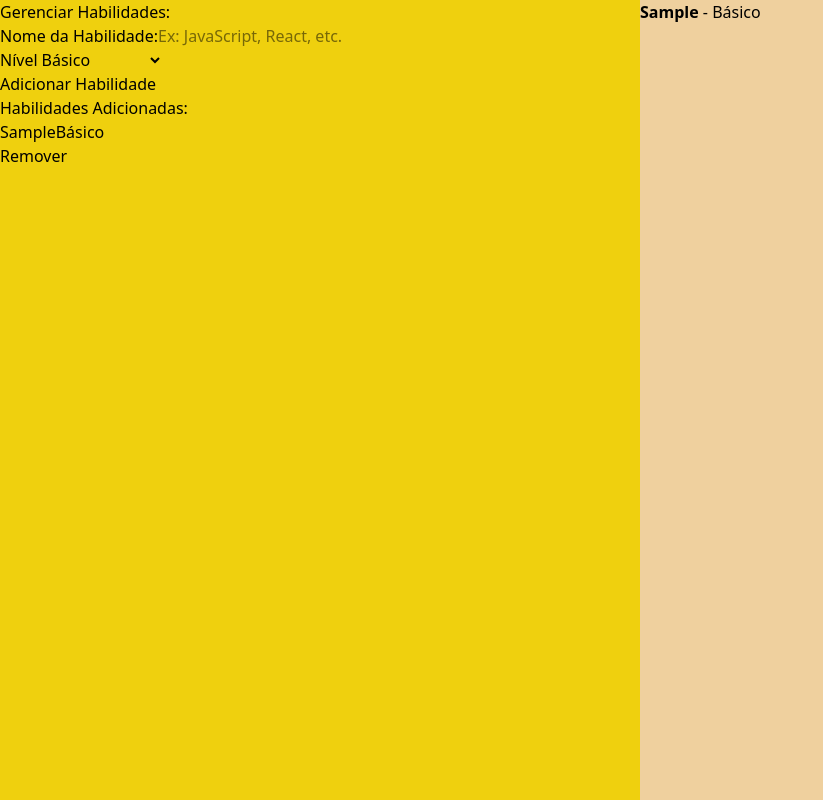
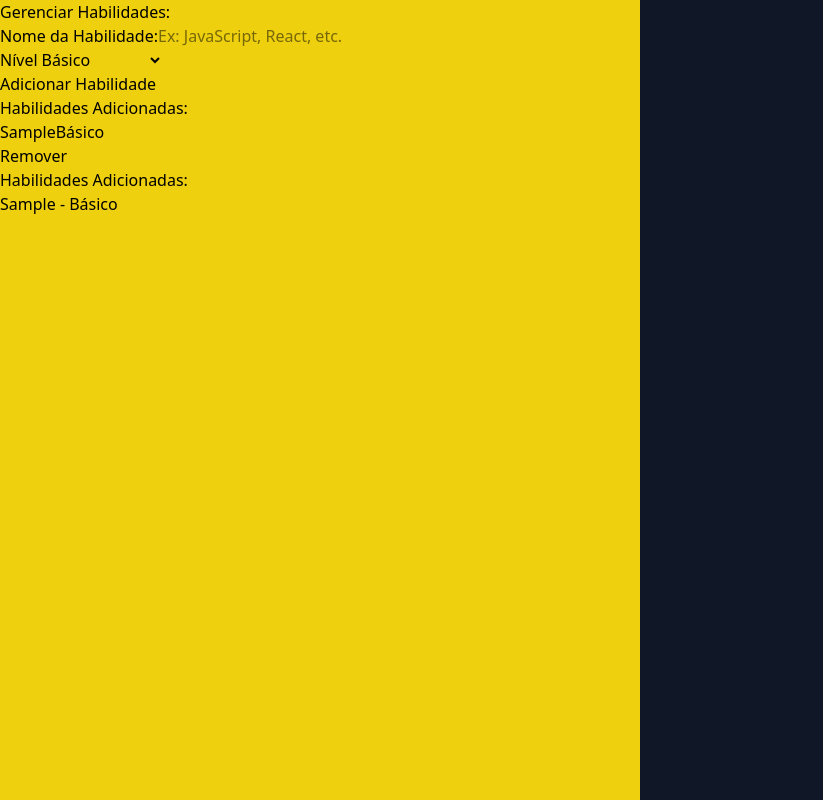
Before and after one commit to RuiGomes111/Gerador-de-CV-Inteligente, a React (Vite) app in the folder gerador_cv/: page / in a window 1280 px wide. Both pictures are taken after typing "Sample" into the empty fields and a click on the button "Adicionar Habilidade". Shown: the whole page, without its empty margins (0-823 px from the left). Built offline with nearby package versions, Linux system fonts and the light colour scheme.

Commit message:
adicionais no App.tsx

```diff
--- a/gerador_cv/src/App.tsx
+++ b/gerador_cv/src/App.tsx
@@ -10,12 +10,17 @@ interface Habilidade {
 function App() {
 
 const [habilidades, setHabilidades] = useState<Habilidade[]>([]);
+
 const handleAdicioanarHabilidade = (habilidade: Omit<Habilidade, "id">) => {
   const novaHabilidade: Habilidade = {
     ...habilidade,
-    id: habilidades.length > 0 ? habilidades[habilidades.length - 1].id + 1 : 1,
+    id: Date.now(),
   };
   setHabilidades([...habilidades, novaHabilidade]);
+};
+
+const handleRemoverHabilidade = (id: number) => {
+  setHabilidades(habilidades.filter(hab => hab.id !== id));
 };
 
     return (
@@ -24,24 +29,17 @@ const handleAdicioanarHabilidade = (habilidade: Omit<Habilidade, "id">) => {
         <FormularioHabilidades
           habilidades={habilidades}
           onAdicionarHabilidade={handleAdicioanarHabilidade}
-          onRemoverHabilidade={(id: number) => setHabilidades(habilidades.filter(hab => hab.id !== id))}
+          onRemoverHabilidade={handleRemoverHabilidade}
         />
+
+        <div>
+        <h2>Habilidades Adicionadas:</h2>
+        {habilidades.map((hab) => (
+          <div key={hab.id}>
+            {hab.nome} - {hab.nivel}
         </div>
-
-      <div className="bg-[#EFD09E]">
-        <div className="Habilidades">
-          {habilidades.length === 0 ? (
-            <p>Ainda não foram adicionadas habilidades</p>
-          ) : (
-            <ul>
-              {habilidades.map((hab) => (
-                <li key={hab.id}>
-                  <strong>{hab.nome}</strong> - {hab.nivel}
-                </li>
-              ))}
-            </ul>
-          )}
-        </div>
+        ))}
+      </div>
       </div>
     </div>
   );
```
